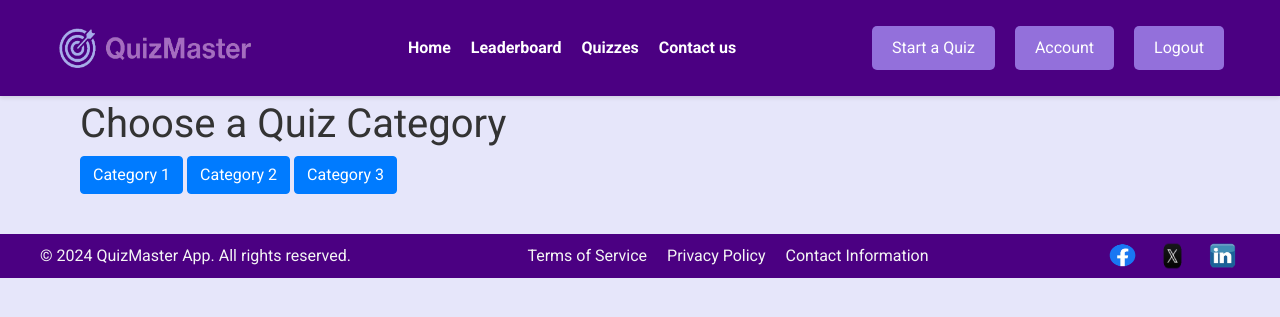
After one commit to Aalaa-Fahim/Quiz_Master, a Flask app: page /quiz_categories in a window 1280 px wide. The commit adds this page. Shown: the top 317 px of the page. Run offline with Flask 3, Linux system fonts and the light colour scheme; a user stored in the database is signed in; some libraries are stand-ins or nearby versions.

Commit message:
updated routes for quiz

```diff
--- a/app/templates/base.html
+++ b/app/templates/base.html
@@ -37,13 +37,13 @@
       <ul>
         <li><a aria-current="page" href="{{ url_for('home') }}">Home</a></li>
         <li><a href="#features">Leaderboard</a></li>
-        <li><a href="#quiz">Quizzes</a></li>
+        <li><a href="{{ url_for('quiz_categories') }}">Quizzes</a></li>
         <li><a href="#contact">Contact us</a></li>
       </ul>
       <div class="auth-buttons">
         <!-- <a aria-current="page" href="{{ url_for('home') }}">Home</a> -->
         {% if current_user.is_authenticated %}
-        <a href="{{ url_for('add_question') }}">Start a Quiz</a>
+        <a href="{{ url_for('quiz_categories') }}">Start a Quiz</a>
         <a href="{{ url_for('account') }}">Account</a>
         <a href="{{ url_for('logout') }}">Logout</a>
         {% else %}
--- /dev/null
+++ b/app/templates/quiz_categories.html
@@ -0,0 +1,12 @@
+{% extends "base.html" %}
+
+{% block body %}
+<div class="container">
+    <h1>Choose a Quiz Category</h1>
+    <div class="quiz-buttons">
+        <a href="{{ url_for('quiz1') }}" class="btn btn-primary">Category 1</a>
+        <a href="{{ url_for('quiz2') }}" class="btn btn-primary">Category 2</a>
+        <a href="{{ url_for('quiz3') }}" class="btn btn-primary">Category 3</a>
+    </div>
+</div>
+{% endblock %}
```
Also changed, not shown: app/templates/quiz1.html (added, +8 -0 lines), app/static/images/4a0c5c33-57ee-4b15-86bf-e991ba0b1c6d.jpg (added), instance/question_test.db.
